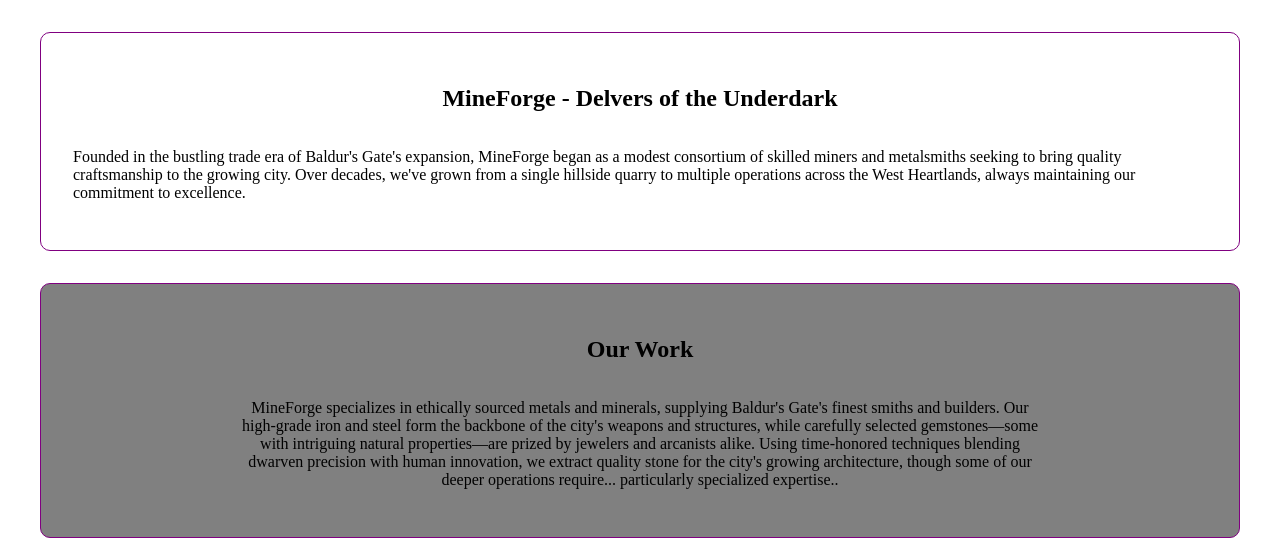
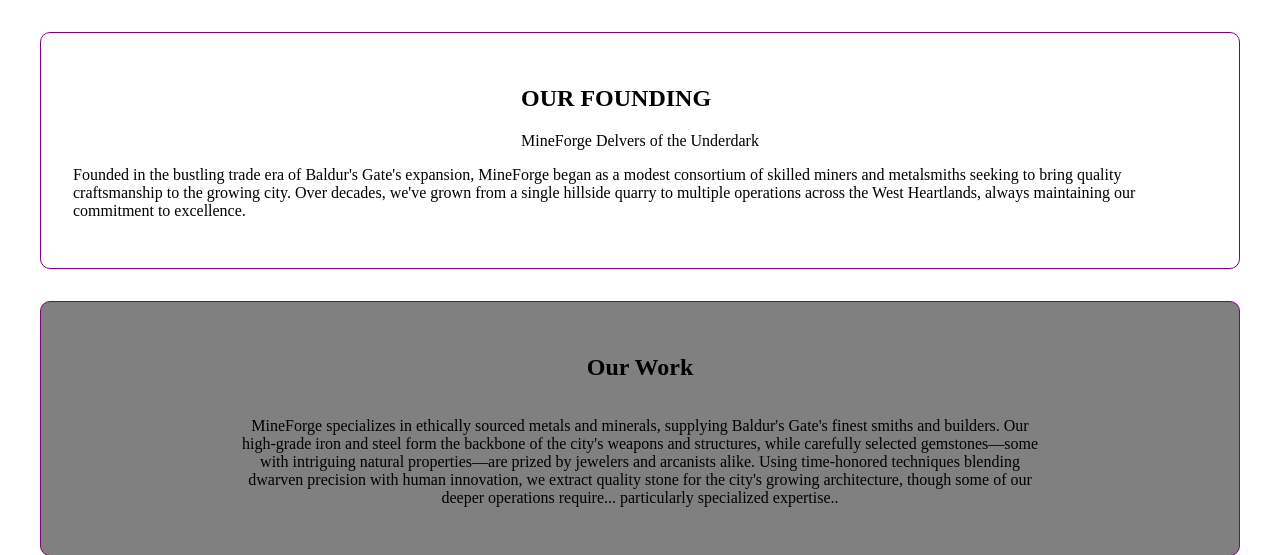
Before and after one commit to lutherdev/AD-Final-Task, a PHP site: page /aboutUs in a window 1280 px wide. Shown: the part 66-621 px from the top of the page. Run offline with PHP 8.4, Linux system fonts and the light colour scheme; data that the repository does not hold is empty; some libraries are stand-ins or nearby versions.

Commit message:
feat (aboutus): added header text

```diff
--- a/pages/aboutUs/index.php
+++ b/pages/aboutUs/index.php
@@ -6,7 +6,13 @@ $team_members = require STATICDATAS_PATH . '/dummies/aboutUs.staticData.php';
 
 <main class="aboutus-container">
     <section class="about-story">
-        <h1>MineForge - Delvers of the Underdark</h1>
+        <div class="story-header">
+            <h1>OUR FOUNDING</h1>
+            <div class="mineforge-banner">
+                <span>MineForge</span>
+                <span>Delvers of the Underdark</span>
+            </div>
+        </div>
         <p>Founded in the bustling trade era of Baldur's Gate's expansion, MineForge began as a modest consortium of skilled miners and metalsmiths seeking to bring quality craftsmanship to the growing city. Over decades, we've grown from a single hillside quarry to multiple operations across the West Heartlands, always maintaining our commitment to excellence. </p>
     </section>
     <section class="about-service">
```
